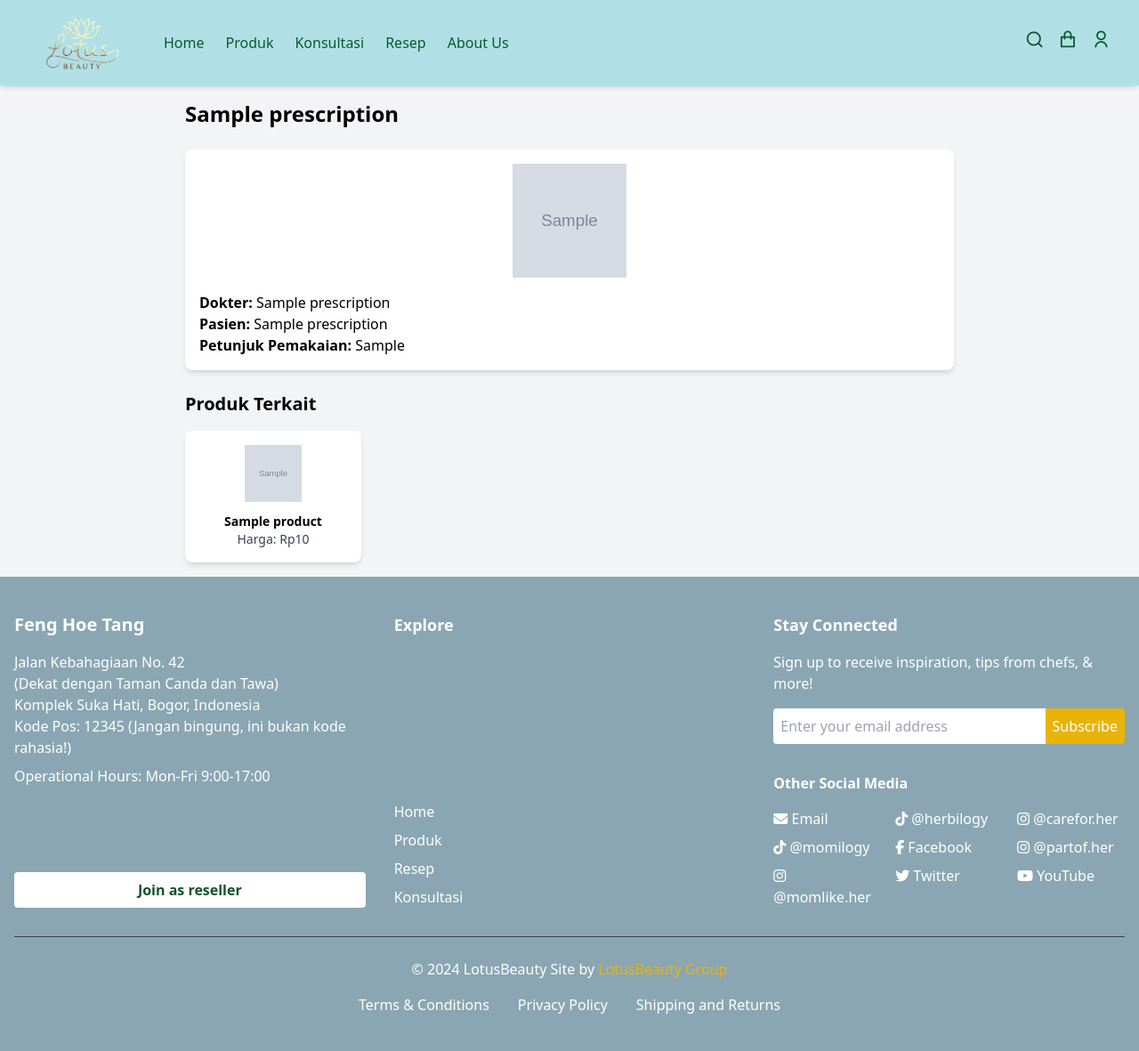
After one commit to HUTAOCHAN99/Lotus-Beauty, a PHP site: page /List_Recipe.php?prescription_id=1 in a window 1280 px wide. The commit adds this page. Shown: the whole page at 89% size. Run offline with PHP 8.4, Linux system fonts and the light colour scheme; tables that the repository leaves empty or names only in its code hold one stand-in row (values such as "Sample post"); grey boxes marked "Sample" are stand-in pictures; some libraries are stand-ins or nearby versions.

Commit message:
perbaikan bagian resep

```diff
--- a/Footer.php
+++ b/Footer.php
@@ -88,7 +88,7 @@
 
         <!-- Footer Bottom -->
         <div class="mt-8 border-t border-gray-700 pt-6 text-center">
-            <p>&copy; 2024 LotusBeauty Site by <a href="#" class="text-yellow-500 hover:underline">Hamba Allah</a></p>
+            <p>&copy; 2024 LotusBeauty Site by <a href="#" class="text-yellow-500 hover:underline">LotusBeauty Group</a></p>
             <ul class="flex justify-center space-x-8 mt-4">
                 <li><a href="#" class="hover:underline">Terms & Conditions</a></li>
                 <li><a href="#" class="hover:underline">Privacy Policy</a></li>
--- /dev/null
+++ b/List_Recipe.php
@@ -0,0 +1,79 @@
+<!DOCTYPE html>
+<html lang="en">
+<head>
+    <meta charset="UTF-8">
+    <meta name="viewport" content="width=device-width, initial-scale=1.0">
+    <title>Detail Resep</title>
+    <link href="https://cdn.jsdelivr.net/npm/tailwindcss@2.2.19/dist/tailwind.min.css" rel="stylesheet">
+</head>
+<body class="bg-gray-100">
+<?php
+include('Header.php');
+include('db.php');
+
+// Ambil prescription_id dari URL
+$prescription_id = isset($_GET['prescription_id']) ? intval($_GET['prescription_id']) : 0;
+
+if ($prescription_id === 0) {
+    echo "<p>Resep tidak ditemukan.</p>";
+    exit();
+}
+
+// Ambil detail resep
+$stmt = $konek->prepare("SELECT nama_resep, doctor_name, patient_name, usage_instructions, image_url FROM prescription WHERE prescription_id = ?");
+$stmt->bind_param("i", $prescription_id);
+$stmt->execute();
+$res = $stmt->get_result();
+
+if ($res->num_rows === 0) {
+    echo "<p>Resep tidak ditemukan.</p>";
+    exit();
+}
+
+$resep = $res->fetch_assoc();
+?>
+
+<section class="max-w-4xl mx-auto p-4">
+    <h2 class="text-2xl font-bold mb-6"><?php echo htmlspecialchars($resep['nama_resep']); ?></h2>
+    <div class="bg-white p-4 rounded-lg shadow-md mb-6">
+        <img src="<?php echo htmlspecialchars($resep['image_url']); ?>" alt="<?php echo htmlspecialchars($resep['nama_resep']); ?>" class="w-32 h-32 mx-auto mb-4">
+        <p><strong>Dokter:</strong> <?php echo htmlspecialchars($resep['doctor_name']); ?></p>
+        <p><strong>Pasien:</strong> <?php echo htmlspecialchars($resep['patient_name']); ?></p>
+        <p><strong>Petunjuk Pemakaian:</strong> <?php echo htmlspecialchars($resep['usage_instructions']); ?></p>
+    </div>
+
+    <h3 class="text-xl font-semibold mb-4">Produk Terkait</h3>
+    <div class="grid grid-cols-2 sm:grid-cols-3 lg:grid-cols-4 gap-6">
+        <?php
+        // Ambil produk terkait berdasarkan prescription_id
+        $query = "
+            SELECT p.product_id, p.name, p.image, p.price
+            FROM product AS p
+            JOIN product_prescription AS pp ON p.product_id = pp.product_id
+            WHERE pp.prescription_id = ?";
+        $stmt = $konek->prepare($query);
+        $stmt->bind_param("i", $prescription_id);
+        $stmt->execute();
+        $result = $stmt->get_result();
+
+        if ($result->num_rows === 0) {
+            echo "<p>Tidak ada produk terkait untuk resep ini.</p>";
+        } else {
+            while ($product = $result->fetch_assoc()):
+                ?>
+                <div class="bg-white p-4 rounded-lg shadow-md flex flex-col items-center">
+                    <a href="Detail_Product.php?product_id=<?php echo $product['product_id']; ?>" class="flex flex-col items-center">
+                        <img src="<?php echo htmlspecialchars($product['image']); ?>" alt="<?php echo htmlspecialchars($product['name']); ?>" class="w-16 h-16 mb-3">
+                        <p class="text-center text-sm font-semibold text-black-500"><?php echo htmlspecialchars($product['name']); ?></p>
+                        <p class="text-center text-sm text-gray-700">Harga: Rp<?php echo number_format($product['price'], 0, ',', '.'); ?></p>
+                    </a>
+                </div>
+            <?php endwhile;
+        }
+        ?>
+    </div>
+</section>
+
+<?php include('Footer.php'); ?>
+</body>
+</html>
```
Also changed, not shown: Recipe.php (+4 -18 lines), AboutUs.php (added).
